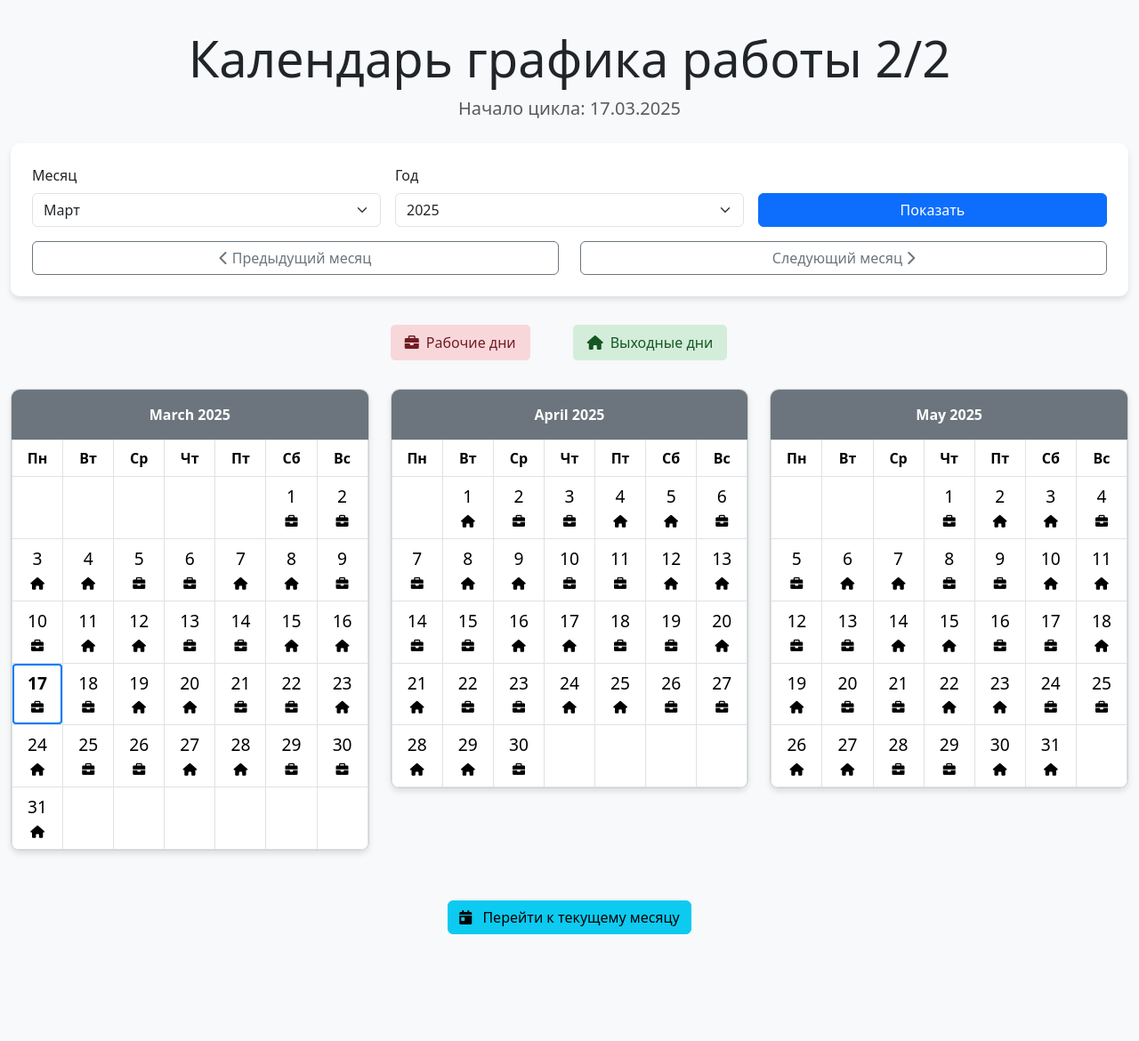
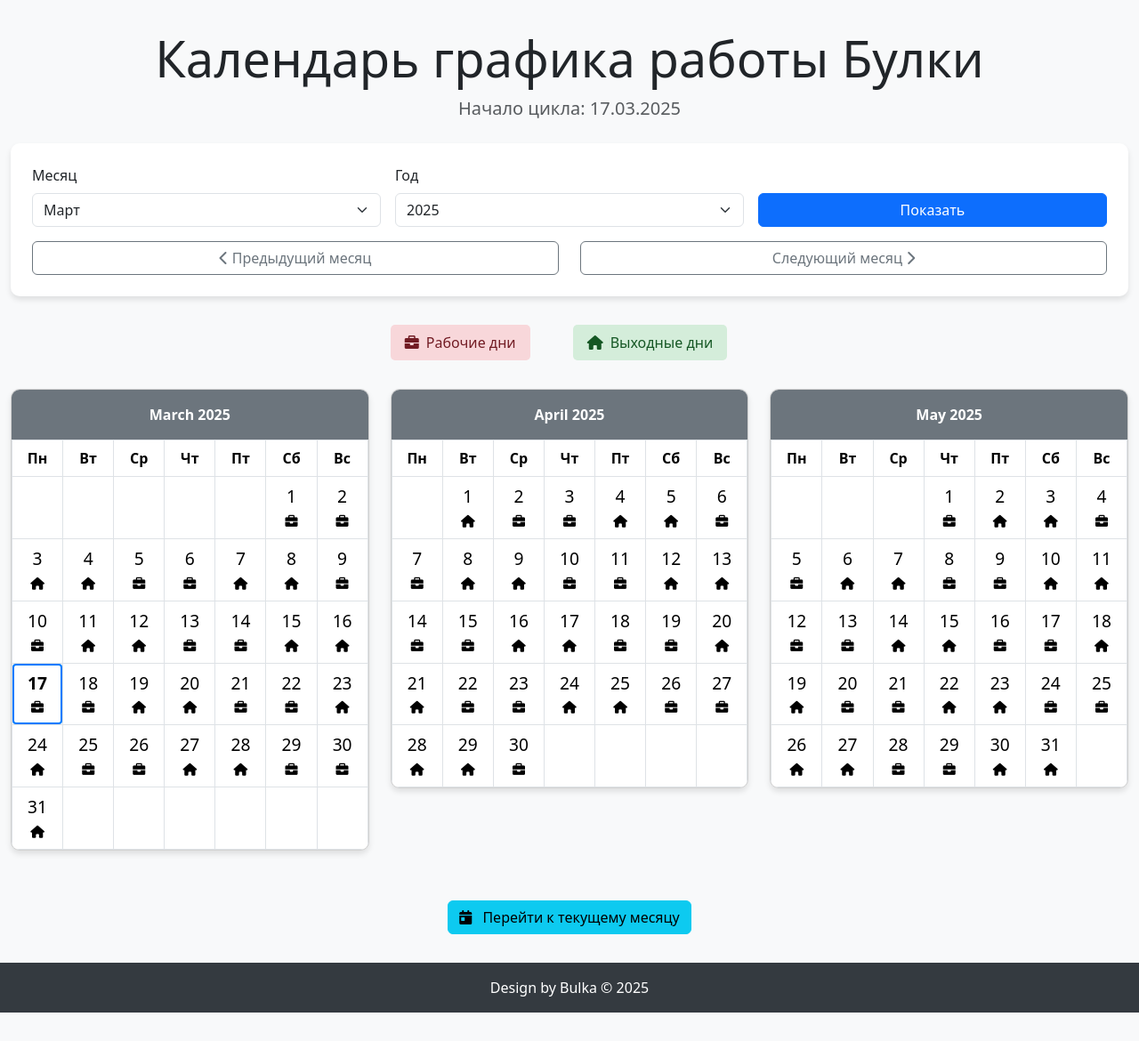
Before and after one commit to srgrdn/calendar, a Flask app: page / in a window 1280 px wide. Shown: the whole page at 89% size. Before the commit the page ends 1050 px from the top, so only its background shows below. Run offline with Flask 2, Linux system fonts and the light colour scheme.

Commit message:
Enhance calendar template with footer and update title; add current date to context in app.py

```diff
--- a/app.py
+++ b/app.py
@@ -68,7 +68,8 @@ def index():
         selected_year=selected_year,
         months=months,
         years=years,
-        start_date=start_date
+        start_date=start_date,
+        now=datetime.datetime.now()
     )
 
 
--- a/docker-compose.yml
+++ b/docker-compose.yml
@@ -16,7 +16,7 @@ services:
   nginx:
     image: nginx:1.21-alpine
     ports:
-      - "8088:80"  # Изменяем порт на 8088
+      - "8088:80"
     volumes:
       - ./nginx/nginx.conf:/etc/nginx/nginx.conf
       - ./nginx/conf.d:/etc/nginx/conf.d
--- a/templates/calendar.html
+++ b/templates/calendar.html
@@ -3,7 +3,7 @@
 <head>
     <meta charset="UTF-8">
     <meta name="viewport" content="width=device-width, initial-scale=1.0">
-    <title>Календарь графика 2/2</title>
+    <title>Календарь графика Булки</title>
     <!-- Bootstrap CSS -->
     <link href="https://cdn.jsdelivr.net/npm/bootstrap@5.3.0-alpha1/dist/css/bootstrap.min.css" rel="stylesheet">
     <!-- Font Awesome для иконок -->
@@ -115,12 +115,20 @@
                 font-size: 1rem;
             }
         }
+        /* Подвал */
+        .footer {
+            background-color: #343a40;
+            color: white;
+            text-align: center;
+            padding: 1rem 0;
+            margin-top: 2rem;
+        }
     </style>
 </head>
 <body>
     <div class="container calendar-container">
         <div class="text-center header-title">
-            <h1 class="display-4">Календарь графика работы 2/2</h1>
+            <h1 class="display-4">Календарь графика работы Булки</h1>
             <p class="lead text-muted">Начало цикла: {{ start_date.strftime('%d.%m.%Y') }}</p>
         </div>
 
@@ -226,6 +234,11 @@
         </div>
     </div>
 
+    <!-- Подвал -->
+    <footer class="footer">
+        Design by Bulka © {{ now.year }}
+    </footer>
+
     <!-- Bootstrap JS Bundle with Popper -->
     <script src="https://cdn.jsdelivr.net/npm/bootstrap@5.3.0-alpha1/dist/js/bootstrap.bundle.min.js"></script>
 
```
Also changed, not shown: .github/workflows/deploy.yml, 2 other files.
